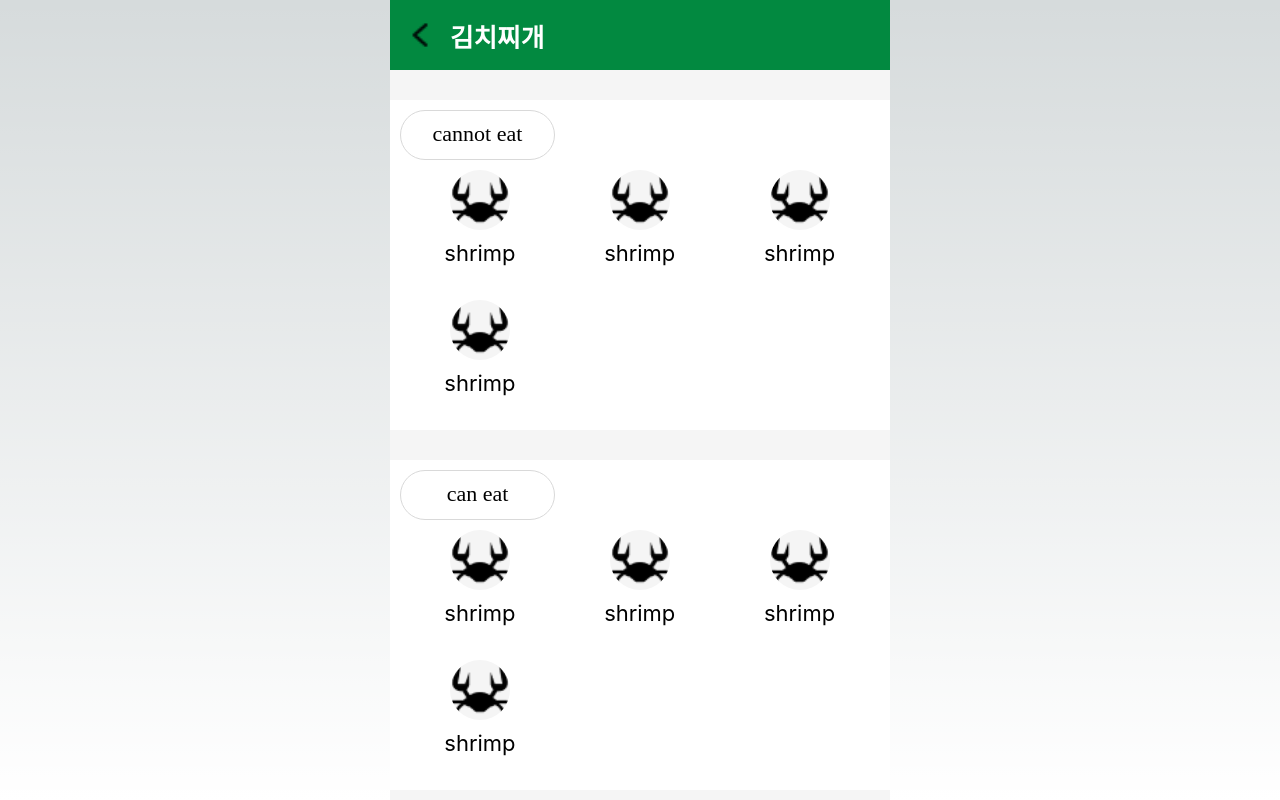
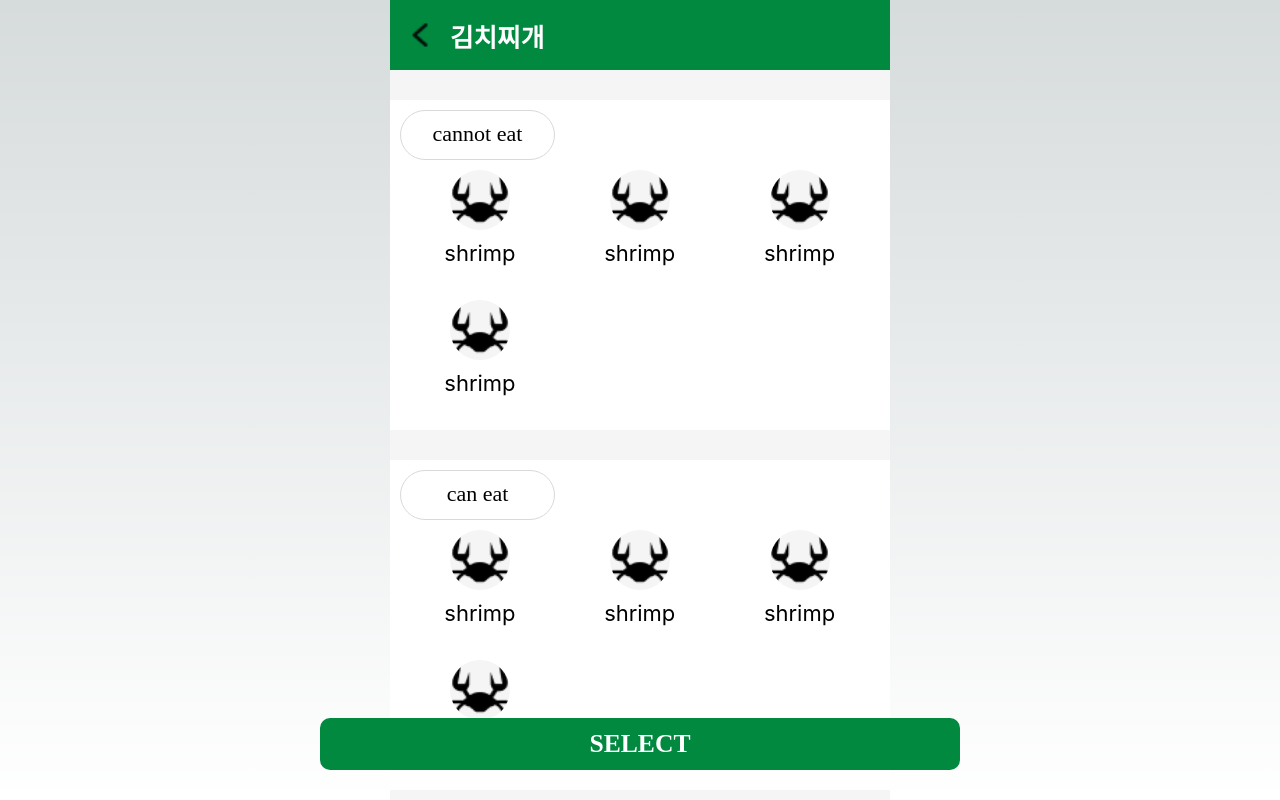
Before and after one commit to Capstone-2024-1/frontend, a Next.js app: page /menu/detail in a window 1280 px wide. Built offline with nearby package versions, Linux system fonts and the light colour scheme.

Commit message:
feat: select 버튼 구현 (#17)

```diff
--- a/src/components/foodDetail/FoodDetail.tsx
+++ b/src/components/foodDetail/FoodDetail.tsx
@@ -1,10 +1,10 @@
 import { Box } from '@mui/material';
 import { useRouter } from 'next/router';
-import React from 'react'
+import React, { useState } from 'react'
 import Title from './Title';
 import { setColor } from '@/utils/setColor';
-import IngredientContainer from '../register/ingredient/IngredientContainer';
 import IngredientsBox from '../common/ingredients/IngredientsBox';
+import SelectBox from './SelectBox';
 
 const FoodDetail = () => {
   const router = useRouter();
@@ -15,6 +15,7 @@ const FoodDetail = () => {
 
       <IngredientsBox tag={'cannot eat'}/>
       <IngredientsBox tag={'can eat'}/>
+      <SelectBox />
     </Box>
   )
 }
--- /dev/null
+++ b/src/components/foodDetail/SelectBox.tsx
@@ -0,0 +1,50 @@
+import { setColor } from '@/utils/setColor';
+import { Box } from '@mui/material';
+import React, { useState } from 'react'
+
+const SelectBox = () => {
+  const [click, setClick] = useState<boolean>(false);
+  const handleClick = () => {
+    setClick(!click);
+  }
+  return (
+    <Box>
+
+      <Box>
+      {
+        !click &&
+        <Box sx={boxStyle} onClick={handleClick}>
+        SELECT
+        </Box>
+      }
+      {
+          click &&
+          <Box sx={boxStyle} onClick={handleClick}>
+        ADD
+        </Box>
+      }
+
+      </Box>
+
+    </Box>
+  )
+}
+
+export default SelectBox;
+
+const boxStyle = {
+  width: '50%',
+  height: '3.25rem',
+  position: 'fixed',
+  left: '25%',
+  bottom: '30px',
+  bgcolor: setColor('main'),
+  display: 'flex',
+  alignItems: 'center',
+  justifyContent: 'center',
+  color: 'white',
+  fontWeight: 'bold',
+  fontSize: '1.6rem',
+  borderRadius: '0.625rem',
+
+};
```
